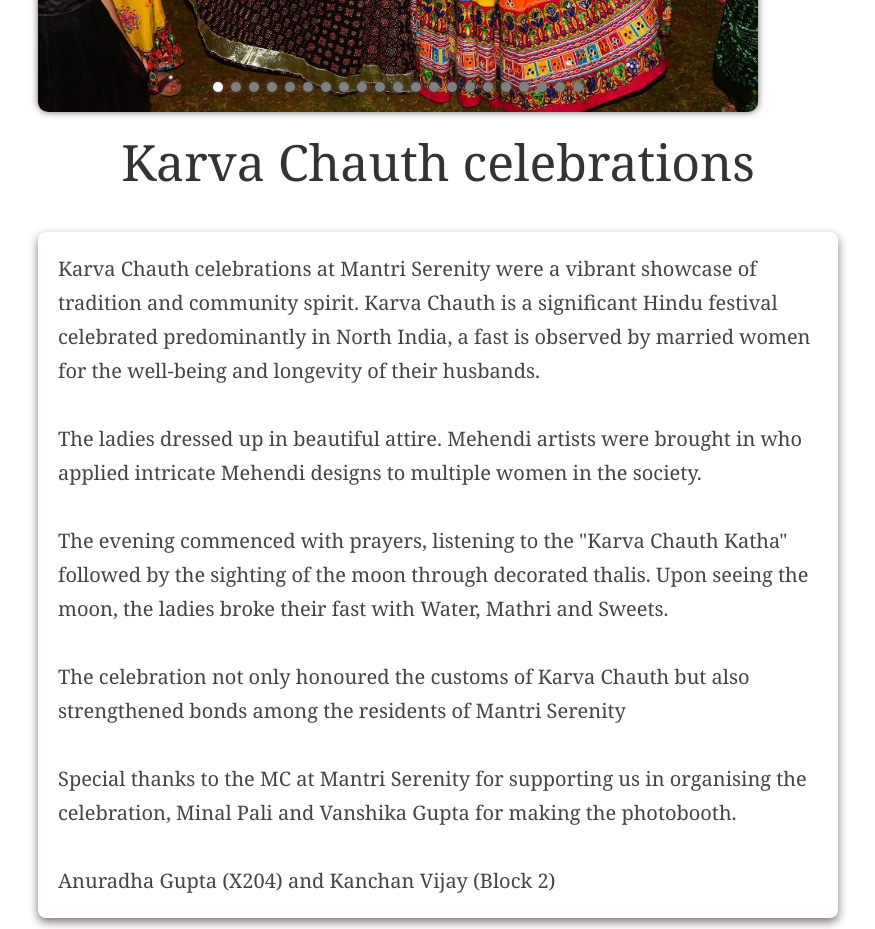
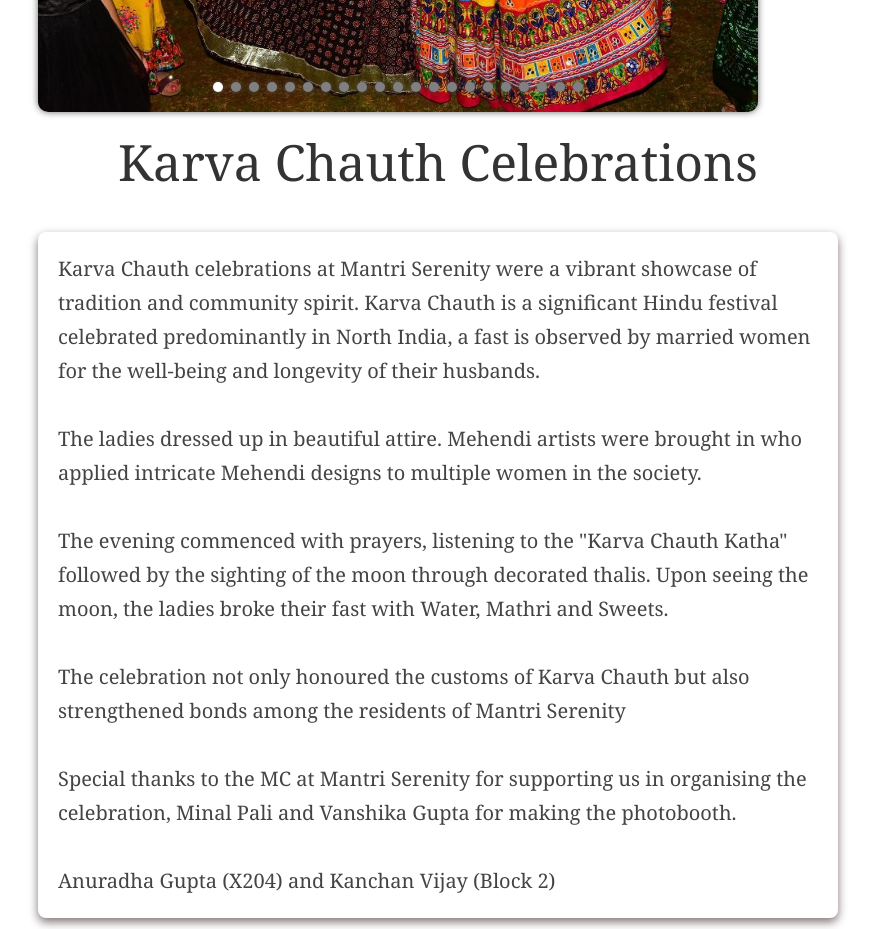
Before and after one commit to Smriti-ELigar/newsletternew, a React (Vite) app: page /oct in a window 1280 px wide. Shown: the part 4720-5649 px from the top of the page, without its empty margins (202-1077 px from the left). Built offline with nearby package versions, Linux system fonts and the light colour scheme.

Commit message:
made after changes

```diff
--- a/src/components/pages/culture/Oct.jsx
+++ b/src/components/pages/culture/Oct.jsx
@@ -156,7 +156,7 @@ The cultural program that followed showcased the incredible talent within our co
 As dusk fell, the age-old tradition of Ravan Dahan symbolized the victory of good over evil, accompanied by a spectacular fireworks display. The evening culminated in a high-energy dandiya night, where residents danced to contemporary beats, bringing a perfect blend of tradition and modernity to our celebration.
 <br/><br/>
 By<br/>
-Manisha Pareekh
+Manisha Pareek
 
             </p>
           </div>
@@ -185,7 +185,7 @@ Manisha Pareekh
           </div>
 
           <div className="content-oct">
-            <h1>Karva Chauth celebrations </h1>
+            <h1>Karva Chauth Celebrations </h1>
             <p className="paragraph-oct">
             Karva Chauth celebrations at Mantri Serenity were a vibrant showcase of tradition and community spirit.
 
--- a/src/components/pages/sports/Blood.jsx
+++ b/src/components/pages/sports/Blood.jsx
@@ -17,7 +17,7 @@ This is an initiative of MS Vibes and the MC to create a register of live blood
 PLEASE JOIN IN THIS NOBLE CAUSE AND SAVE LIVES.<br /><br />
 Coordinators Contact details:<br />
 a) Anuradha Peri - 9845999530<br />
-b) Kavitha Sivaram - 9980129169<br />
+b) Kavitha Shivram - 9980129169<br />
 c) Sreenivas - 9845303574
 
           </p>
```
Also changed, not shown: 1 other file (tests, documents, lock files or other folders).
